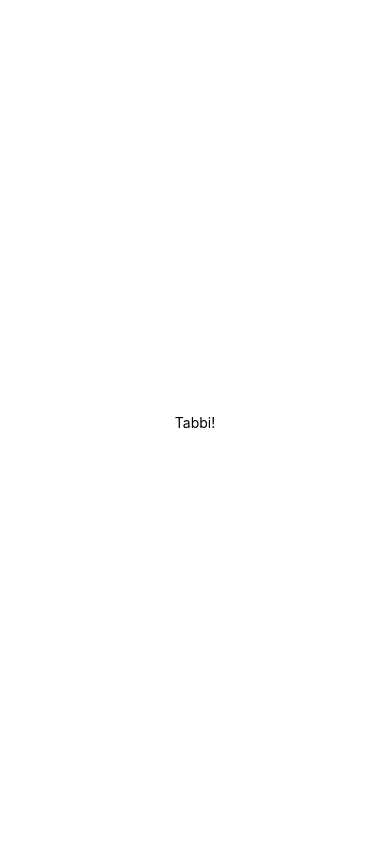
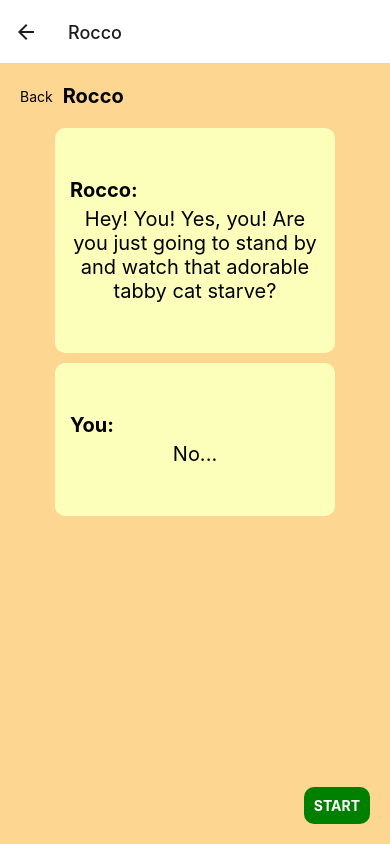
Before and after one commit to a-cyphi/spartahack, a React Native app: screen /Rocco in a window 390 px wide. Built offline with nearby package versions, Linux system fonts and the light colour scheme.

Commit message:
rocooc update

```diff
--- a/App.js
+++ b/App.js
@@ -1,12 +1,33 @@
+import React from 'react';
 import { StatusBar } from 'expo-status-bar';
-import { StyleSheet, Text, View } from 'react-native';
+import { StyleSheet, Text, View, Button } from 'react-native';
+import { NavigationContainer } from '@react-navigation/native';
+import { createStackNavigator } from '@react-navigation/stack';
+import RoccoScreen from './rocco.js'; // Replace './Rocco' with the actual path to your Rocco.js file
+
+const Stack = createStackNavigator();
+
+function HomeScreen({ navigation }) {
+  return (
+    <View style={styles.container}>
+      <Text>Tabbi!</Text>
+      <Button
+        title="Go to Rocco"
+        onPress={() => navigation.navigate('Rocco')}
+      />
+      <StatusBar style="auto" />
+    </View>
+  );
+}
 
 export default function App() {
   return (
-    <View style={styles.container}>
-      <Text>Tabbi!</Text>
-      <StatusBar style="auto" />
-    </View>
+    <NavigationContainer>
+      <Stack.Navigator>
+        <Stack.Screen name="Home" component={HomeScreen} />
+        <Stack.Screen name="Rocco" component={RoccoScreen} />
+      </Stack.Navigator>
+    </NavigationContainer>
   );
 }
 
@@ -18,3 +39,4 @@ const styles = StyleSheet.create({
     justifyContent: 'center',
   },
 });
+﻿
--- a/rocco.js
+++ b/rocco.js
@@ -0,0 +1,103 @@
+import React from 'react';
+import { View, Text, TouchableOpacity, StyleSheet } from 'react-native';
+
+const RoccoScreen = () => {
+  return (
+    <View style={styles.container}>
+      <View style={styles.header}>
+        <TouchableOpacity>
+          <Text>Back</Text>
+        </TouchableOpacity>
+        <Text style={styles.headerTitle}>Rocco</Text>
+      </View>
+      <View style={styles.chatBubble}>
+        <View style={styles.nameWrapper}>
+          <Text style={[styles.name, styles.text]}>Rocco:</Text>
+        </View>
+        <View style={styles.contentWrapper}>
+          <Text style={[styles.content, styles.text]}>Hey! You! Yes, you! Are you just going to stand by and watch that adorable tabby cat starve?</Text>
+        </View>
+      </View>
+      <View style={styles.chatBubbleSmall}>
+        <View style={styles.nameWrapper}>
+          <Text style={[styles.name, styles.text]}>You:</Text>
+        </View>
+        <View style={styles.contentWrapper}>
+          <Text style={[styles.content, styles.text]}>No...</Text>
+        </View>
+      </View>
+      {/* Add cat images and more chat bubbles here */}
+      <TouchableOpacity style={styles.startButton}>
+        <Text style={styles.startButtonText}>START</Text>
+      </TouchableOpacity>
+      {/* Add the illustration of the 'cute cat' and 'confused sleeper' here */}
+    </View>
+  );
+};
+
+const styles = StyleSheet.create({
+  container: {
+    flex: 1,
+    padding: 20,
+    backgroundColor: '#fdd692', // Light brown background color
+  },
+  header: {
+    flexDirection: 'row',
+    alignItems: 'center',
+    marginBottom: 20,
+  },
+  headerTitle: {
+    fontWeight: 'bold',
+    fontSize: 20,
+    marginLeft: 10,
+  },
+  chatBubble: {
+    backgroundColor: '#fbffb9', // Slightly darker brown color
+    borderRadius: 10,
+    marginBottom: 10,
+    width: '80%',
+    alignSelf: 'center',
+    paddingHorizontal: 15,
+    paddingVertical: 50,
+  },
+  chatBubbleSmall: {
+    backgroundColor: '#fbffb9', // Slightly darker brown color
+    borderRadius: 10,
+    marginBottom: 10,
+    width: '80%',
+    alignSelf: 'center',
+    paddingHorizontal: 15,
+    paddingVertical: 50,
+  },
+  nameWrapper: {
+    marginBottom: 5,
+  },
+  name: {
+    fontWeight: 'bold',
+  },
+  contentWrapper: {
+    alignItems: 'center',
+  },
+  content: {
+    textAlign: 'center',
+  },
+  startButton: {
+    position: 'absolute',
+    bottom: 20,
+    right: 20,
+    backgroundColor: 'green',
+    borderRadius: 10,
+    padding: 10,
+    alignItems: 'center',
+  },
+  startButtonText: {
+    color: 'white',
+    fontWeight: 'bold',
+    fontSize: 14,
+  },
+  text: {
+    fontSize: 20, // Adjusted font size to make it bigger
+  },
+});
+
+export default RoccoScreen;
```
Also changed, not shown: package.json (+7 -3 lines), 1 other file (tests, documents, lock files or other folders).
